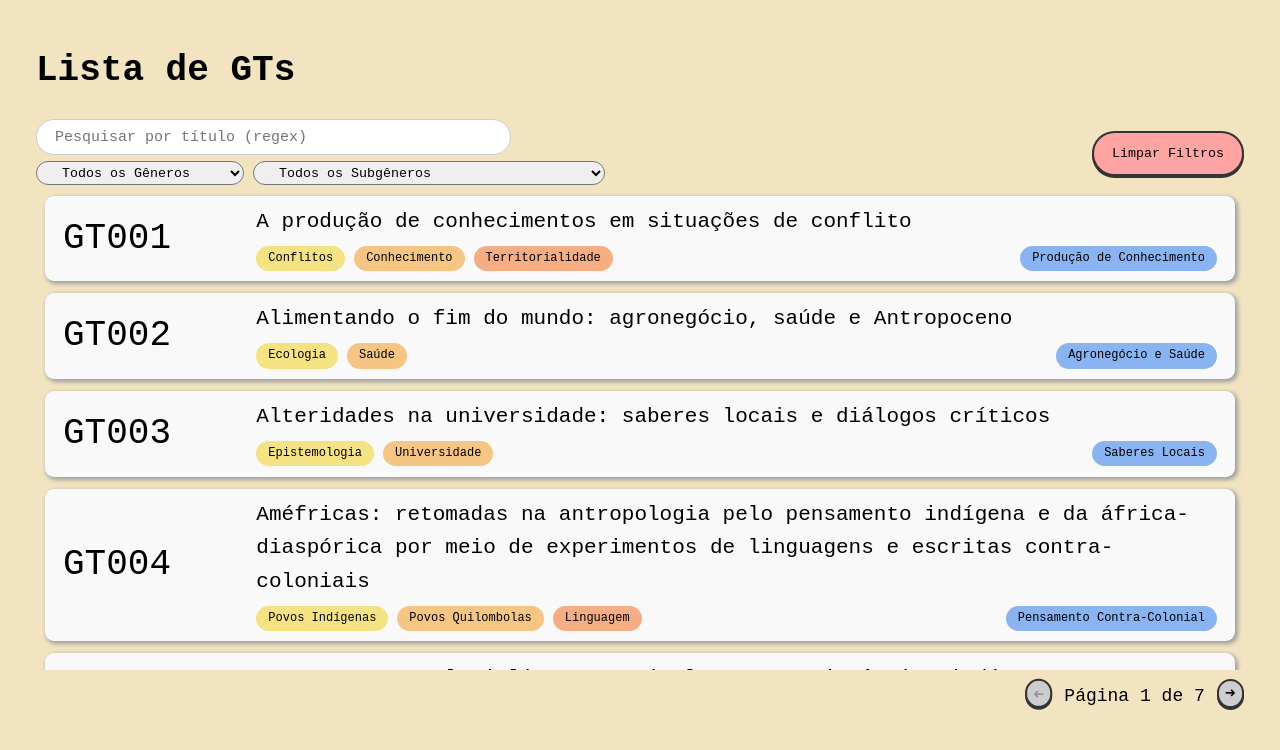
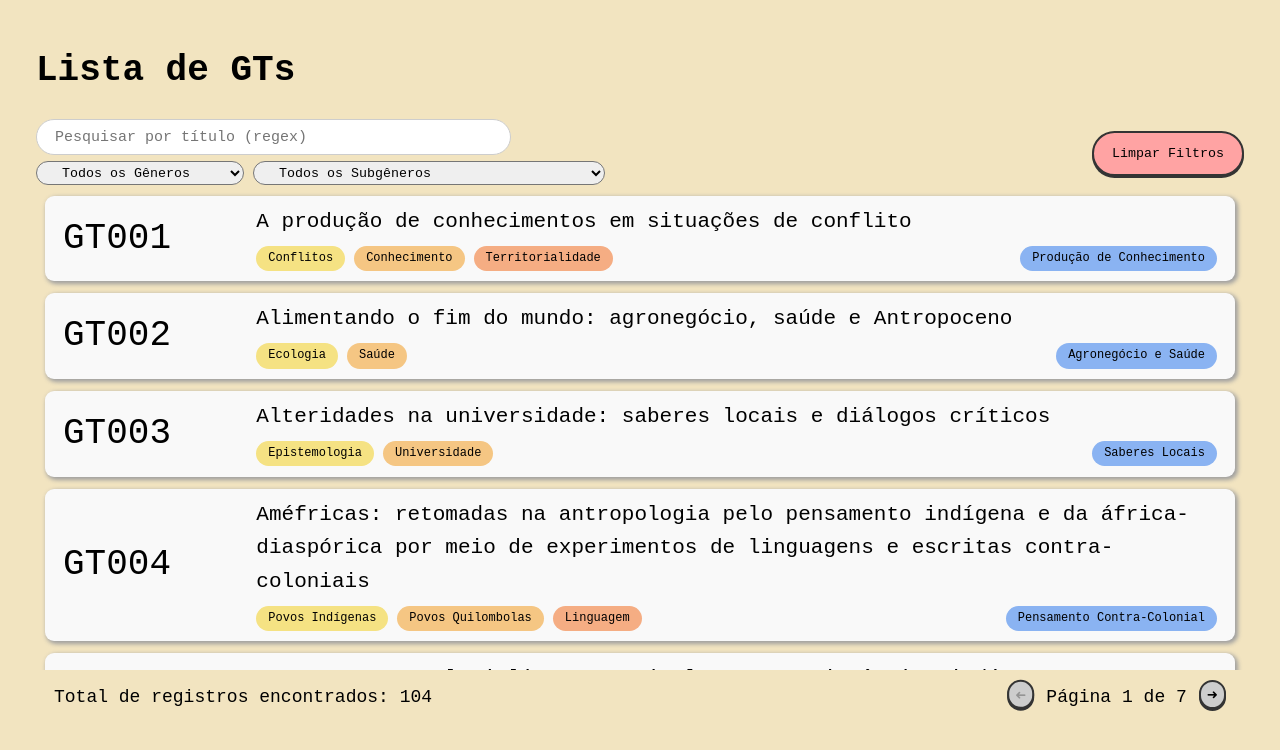
Before and after one commit to mfaria-tech/gts_list, a Next.js app: page / in a window 1280 px wide. Shown: the top 750 px of the page. Built offline with nearby package versions, Linux system fonts and the light colour scheme; a web font is replaced by a local one.

Commit message:
feat(app/page.tsx): Added counter records in page

```diff
--- a/src/app/page.tsx
+++ b/src/app/page.tsx
@@ -110,11 +110,16 @@ export default function Home() {
             />
           </div>
           <GTList gts={paginatedGts} onSelect={handleSelectGT} />
-          <Pagination
-            currentPage={currentPage}
-            totalPages={totalPages}
-            onPageChange={setCurrentPage}
-          />
+          <div className="counter-pagination">
+            <p className="counter-records">
+              Total de registros encontrados: {filteredGts.length}
+            </p>
+            <Pagination
+              currentPage={currentPage}
+              totalPages={totalPages}
+              onPageChange={setCurrentPage}
+            />
+          </div>
         </>
       )}
 
--- a/src/app/styles/app.css
+++ b/src/app/styles/app.css
@@ -166,11 +166,21 @@ input.search {
 .tag-color-5 { background-color: #f59083; }
 .tag-color-6 { background-color: #f58383; }
 
+.counter-pagination {
+  display: flex;
+  flex-direction: row;
+  gap: 24px;
+  height: 32px;
+  align-items: center;
+  justify-content: space-between;
+  margin: 0px 18px 12px;
+}
+
 .pagination {
   display: flex;
   flex-direction: row;
+  justify-content: end;
   gap: 12px;
-  justify-content: end;
 }
 
 .next-button-pagination,
```
